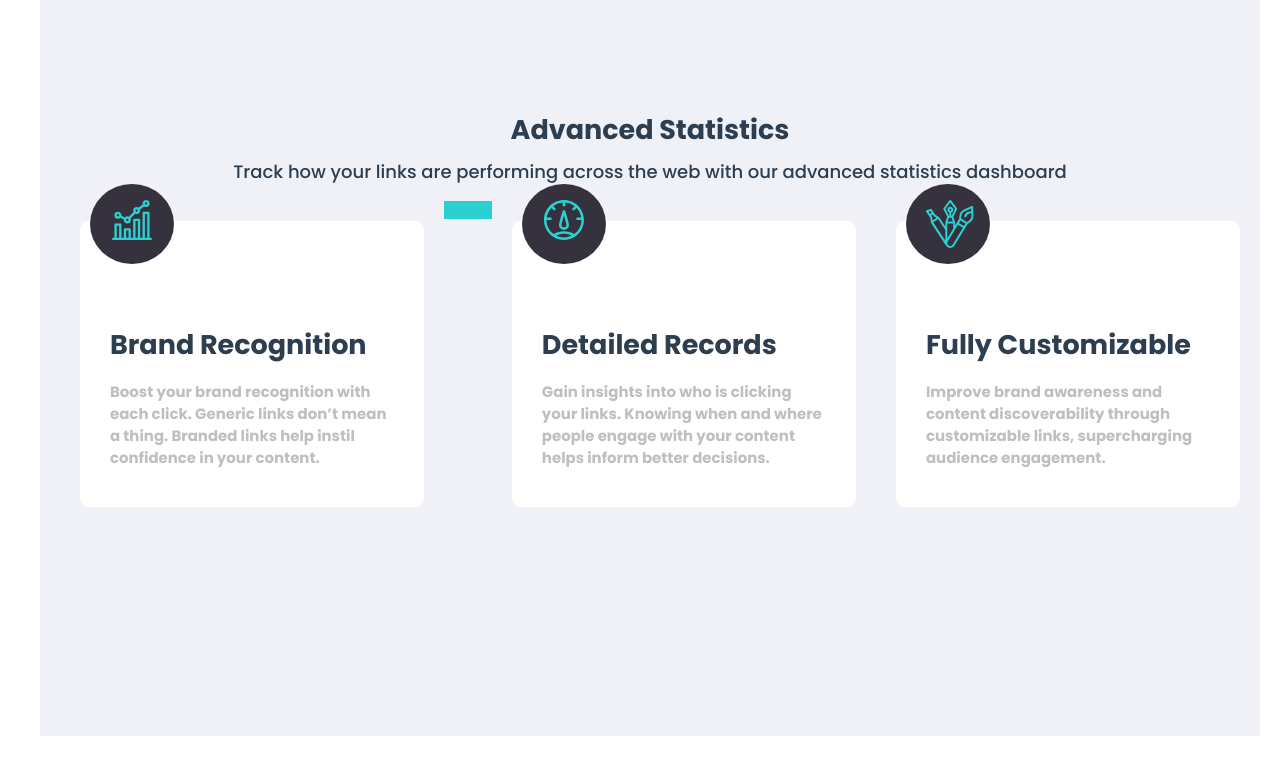
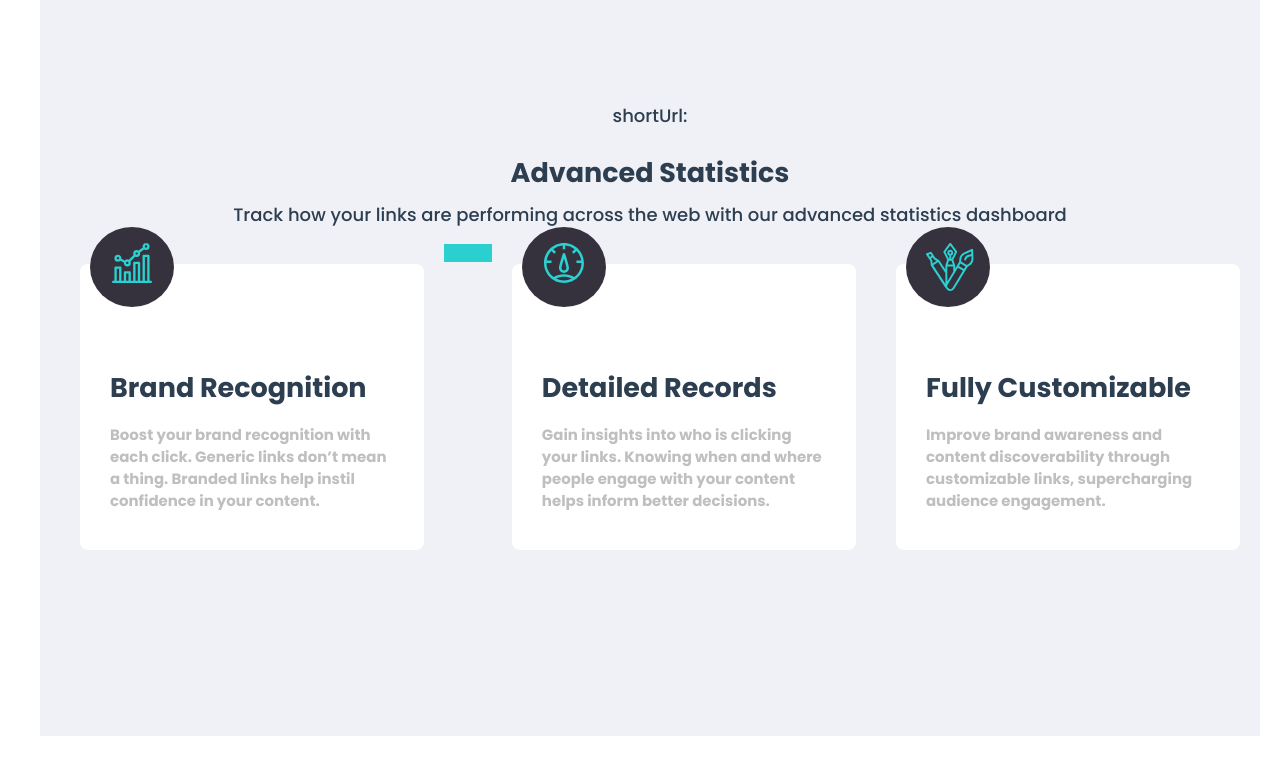
Before and after one commit to ponyma2100/url-shortening-vue, a Vue app: page / in a window 1280 px wide. Shown: the part 878-1646 px from the top of the page. Built offline with nearby package versions, Linux system fonts and the light colour scheme.

Commit message:
Add getLink.js

```diff
--- a/src/components/UrlShorten.vue
+++ b/src/components/UrlShorten.vue
@@ -1,16 +1,25 @@
 <template>
   <form @submit.prevent>
     <input type="text" placeholder="Shorten a link here..." v-model="url" />
-    <button>Shorten it!</button>
+    <button @click="handleUrl">Shorten it!</button>
   </form>
+  <p>shortUrl:{{ shortUrl }}</p>
 </template>
 
 <script>
 import { ref } from "@vue/reactivity";
+import getLink from "../composables/getLink";
+
 export default {
   setup() {
     let url = ref("");
-    return { url };
+    const { shortenUrl, shortUrl } = getLink();
+
+    const handleUrl = (e) => {
+      shortenUrl(url.value);
+    };
+
+    return { url, handleUrl, shortUrl };
   },
 };
 </script>
--- /dev/null
+++ b/src/composables/getLink.js
@@ -0,0 +1,28 @@
+// GET/POST: https://api.shrtco.de/v2/shorten?url=example.org/very/long/link.html
+
+import { ref } from "vue"
+
+const base = 'https://api.shrtco.de/v2/shorten?url='
+let shortUrl = ref('')
+
+const getLink = () => {
+
+  const shortenUrl = async (url) => {
+    let originUrl = `${base + url}`
+
+    try {
+      let res = await fetch(originUrl)
+      let data = await res.json()
+
+      shortUrl.value = data.result.short_link
+
+    } catch (error) {
+      console.log(error)
+    }
+    return shortUrl
+  }
+
+  return { shortenUrl, shortUrl }
+}
+
+export default getLink
```
